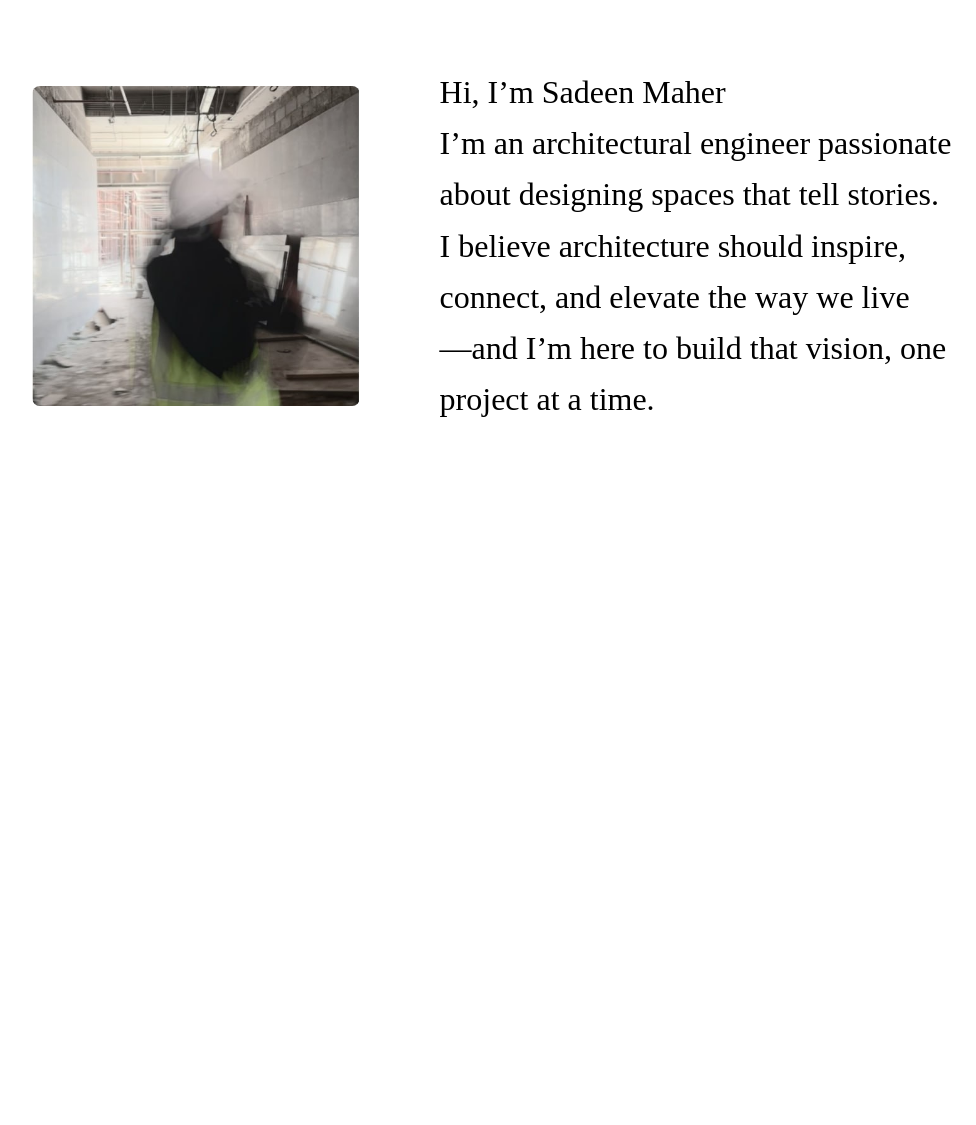
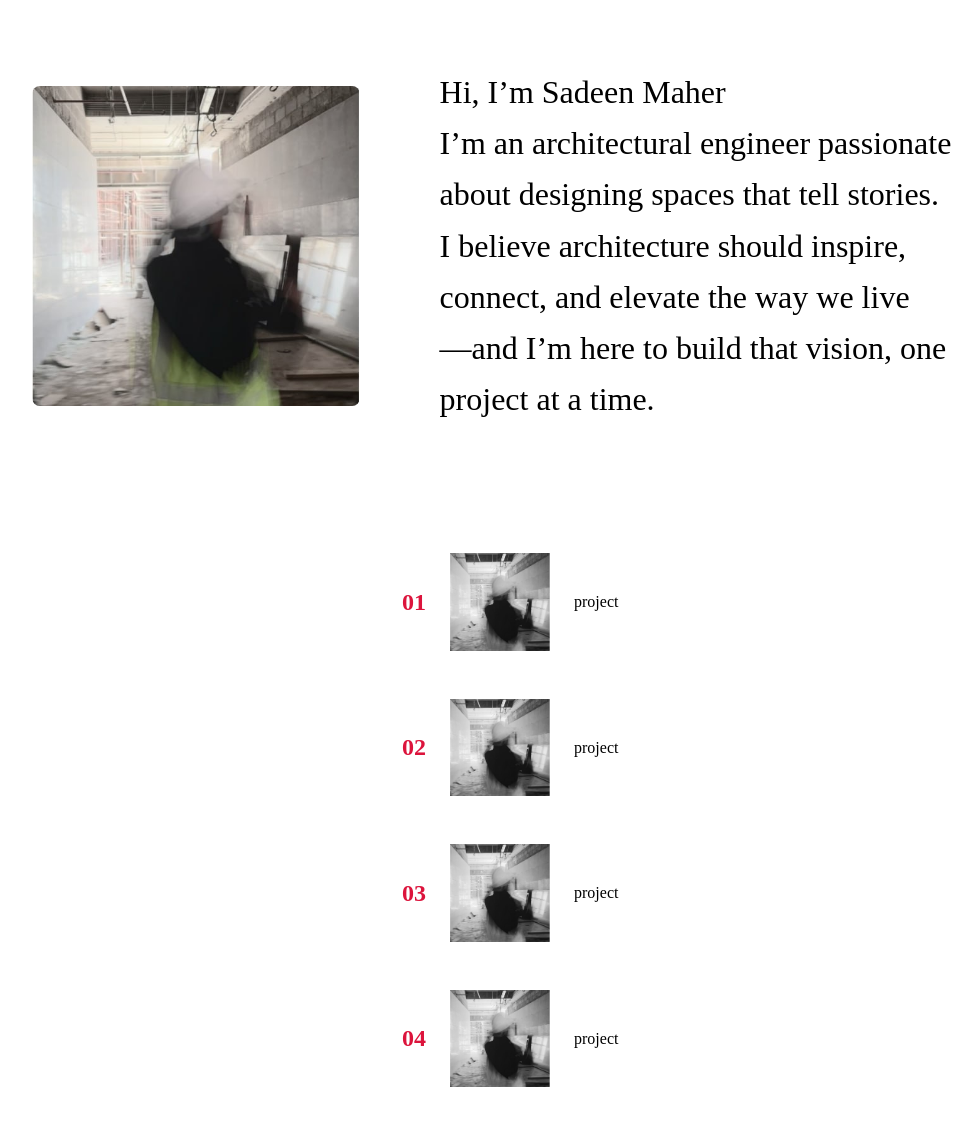
Before and after one commit to DenaAlharbi/BArch-Portfolio, a plain HTML site: page index.html in a window 1280 px wide. Shown: the part 581-1706 px from the top of the page, without its empty margins (140-1116 px from the left). Before the commit the page ends 1070 px from the top, so only its background shows below. Drawn offline with Linux system fonts and the light colour scheme.

Commit message:
projects display phase 1

```diff
--- a/CSS/mainStyle.css
+++ b/CSS/mainStyle.css
@@ -271,4 +271,61 @@ html, body {
     .about-text {
         font-size: 1.25rem;
     }
+}.projects-container {
+     display: flex;
+     flex-direction: column;
+     gap: 3rem;
+     padding: 4rem 2rem;
+     /*background-color: var(--primary-color);*/
+     align-items: center;
+ }
+
+.project-block {
+    display: flex;
+    align-items: center;
+    justify-content: space-between;
+    gap: 1.5rem;
+    max-width: 1000px;
+    width: 100%;
 }
+
+.project-caption {
+    font-size: 1rem;
+    font-weight: 500;
+    color: var(--text-color);
+    flex: 1;
+    text-align: left;
+}
+
+.project-image {
+    width: 10%;
+    height: auto;
+    object-fit: cover;
+    border-radius: 0rem;
+    filter: grayscale(100%);
+}
+
+.project-number {
+    font-size: 1.5rem;
+    font-weight: bold;
+    color: var(--accent-color);
+    flex: 1;
+    text-align: right;
+}
+@media screen and (max-width: 700px) {
+    .project-block {
+        flex-direction: column;
+        align-items: center;
+        text-align: center;
+    }
+
+    .project-caption,
+    .project-number {
+        text-align: center;
+        width: 100%;
+    }
+
+    .project-image {
+        width: 100%;
+    }
+}
--- a/index.html
+++ b/index.html
@@ -50,7 +50,30 @@
             —and I’m here to build that vision, one project at a time.
         </p>
     </section>
-    <section id="projects-section"></section>
+    <section id="projects-section" class="projects-container">
+        <div class="project-block">
+            <span class="project-number">01</span>
+            <img src="attachments/main_images/aboutme1.jpg" alt="Project 1" class="project-image" />
+            <p class="project-caption">project</p>
+        </div>
+
+        <div class="project-block">
+            <span class="project-number">02</span>
+            <img src="attachments/main_images/aboutme1.jpg" alt="Project 2" class="project-image" />
+            <p class="project-caption">project</p>
+        </div>
+        <div class="project-block">
+            <span class="project-number">03</span>
+            <img src="attachments/main_images/aboutme1.jpg" alt="Project 3" class="project-image" />
+            <p class="project-caption">project</p>
+        </div>
+        <div class="project-block">
+            <span class="project-number">04</span>
+            <img src="attachments/main_images/aboutme1.jpg" alt="Project 4" class="project-image" />
+            <p class="project-caption">project</p>
+        </div>
+
+    </section>
     <section id="contact-section"></section>
 </main>
 </body>
```
